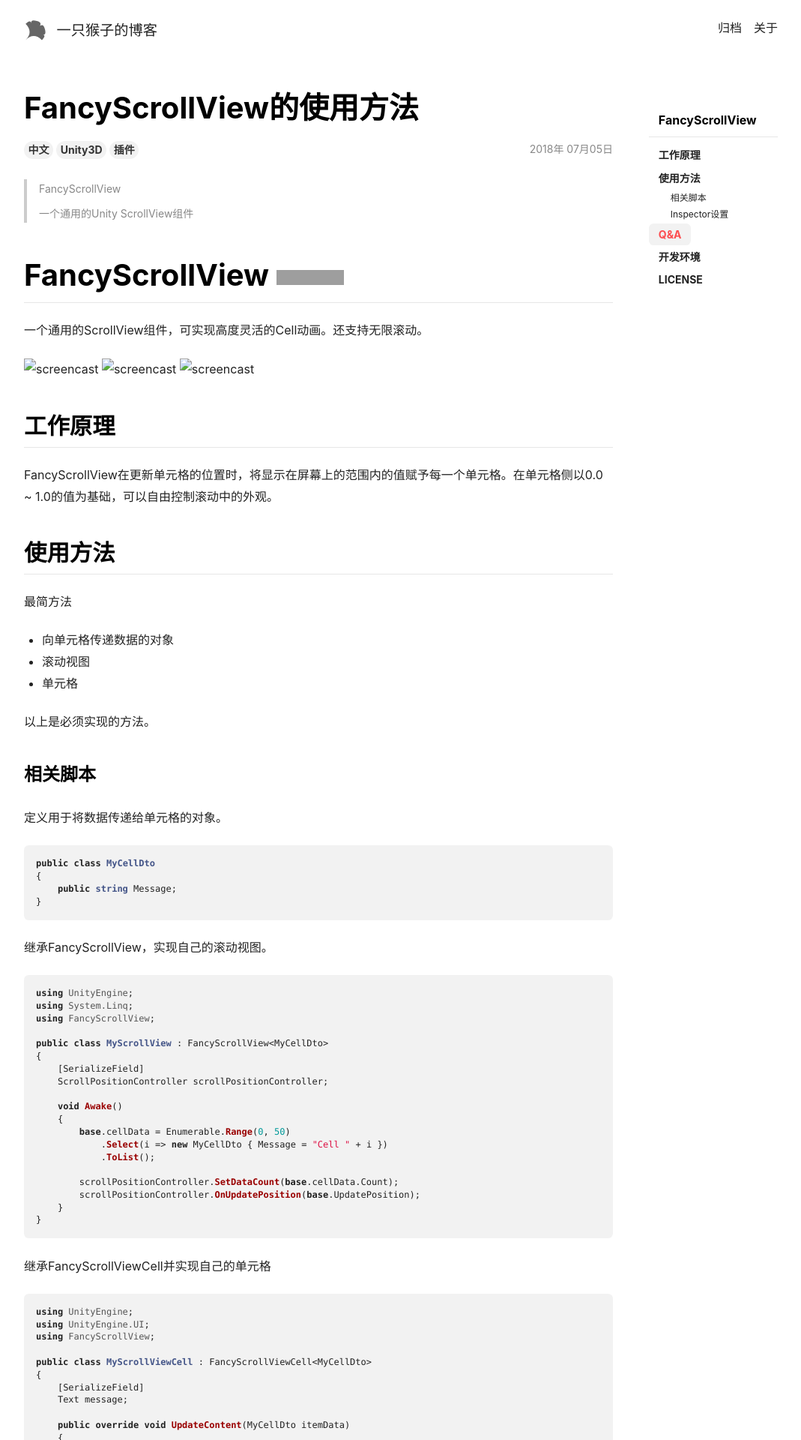
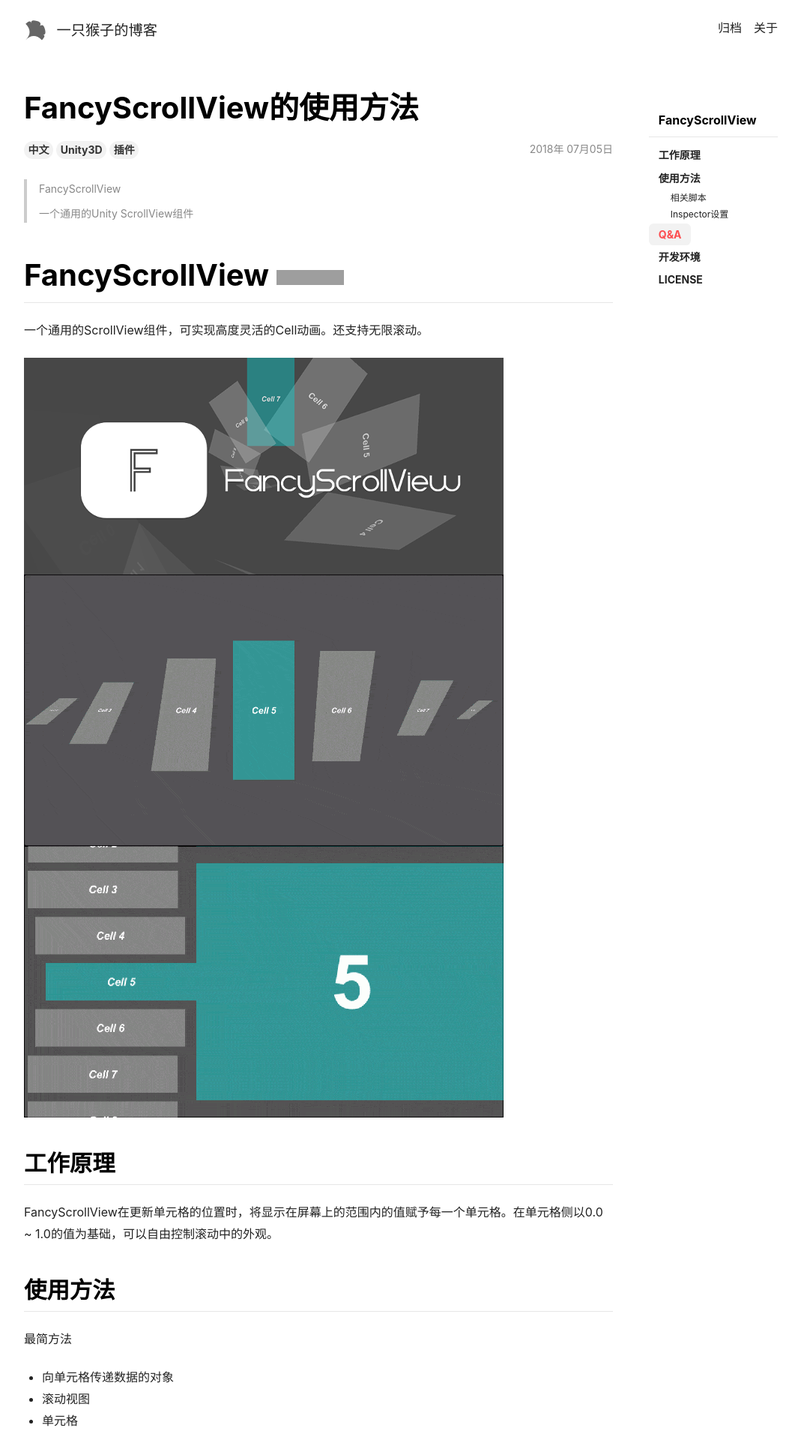
Before and after one commit to smjCoder/smjCoder.github.io, a Jekyll site: the page built from _posts/2018-07-05-FancyScrollView的使用方法.md, in a window 1280 px wide. Shown: the top 1920 px of the page at 75% size, without its empty margins (105-1174 px from the left). Built offline with Jekyll 4.4.1, drawn with Linux system fonts in a browser that asks for light colours; nearby versions of some CDN libraries; comment, search, counter and statistics services are not loaded; grey boxes are pictures that could not be loaded.

Commit message:
更新博客

```diff
--- a/_posts/2018-07-05-FancyScrollView的使用方法.md
+++ b/_posts/2018-07-05-FancyScrollView的使用方法.md
@@ -19,9 +19,9 @@
 一个通用的ScrollView组件，可实现高度灵活的Cell动画。还支持无限滚动。
 
 
-![screencast](images/FancyScrollView/logo.png)
-![screencast](images/FancyScrollView/screencast1.gif)
-![screencast](images/FancyScrollView/screencast2.gif)
+![](/images/FancyScrollView/logo.png)
+![](/images/FancyScrollView/screencast1.gif)
+![](/images/FancyScrollView/screencast2.gif)
 
 ## 工作原理
 FancyScrollView在更新单元格的位置时，将显示在屏幕上的范围内的值赋予每一个单元格。在单元格侧以0.0 ~ 1.0的值为基础，可以自由控制滚动中的外观。
```
Also changed, not shown: other parts of _posts/2018-07-05-FancyScrollView的使用方法.md (+2 -2 lines).
